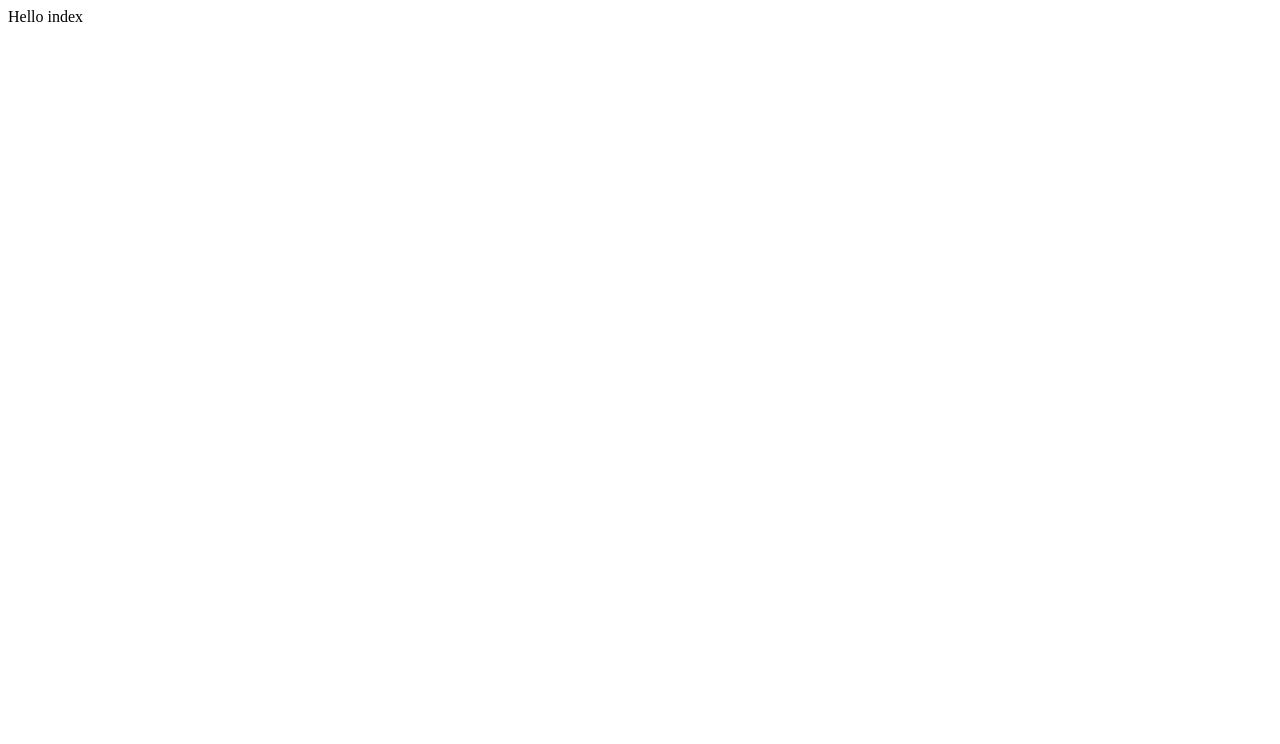
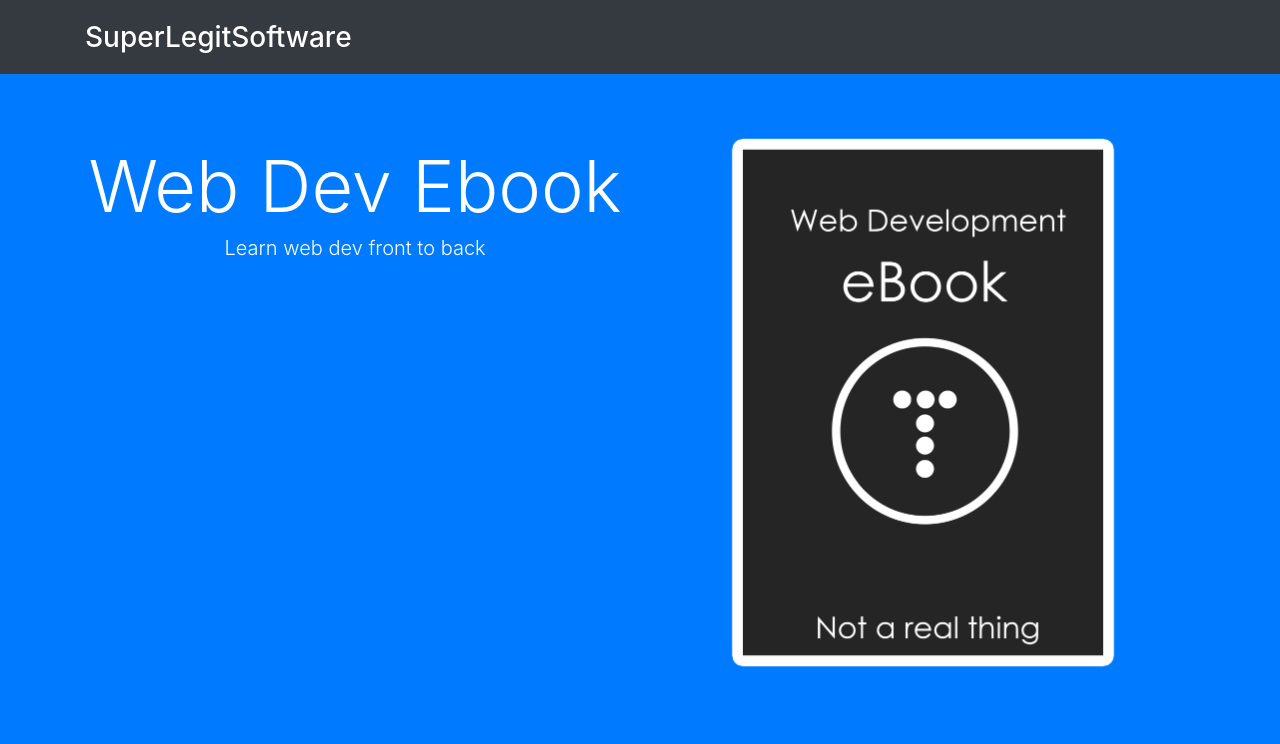
Before and after one commit to StefanHolmes/ebookseller-learning, a Node server app: page / in a window 1280 px wide. Before the commit the part shown is almost empty. Shown: the top 744 px of the page. Run offline with Node 20, Linux system fonts and the light colour scheme; some libraries are stand-ins or nearby versions.

Commit message:
Stripe integration begun
28:53 into the tutorial

```diff
--- a/views/index.handlebars
+++ b/views/index.handlebars
@@ -1 +1,19 @@
-Hello index
+<section class="py-2">
+    <div class="row">
+        <div class="col-md-6 text-center">
+            <h1 class="display-3 mt-3 pt-5">
+                Web Dev Ebook
+            </h1>
+            <p class="lead">Learn web dev front to back</p>
+            <form action="/charge" method="POST">
+                <script src="https://checkout.stripe.com/checkout.js" class="stripe-button" data-key="pk_test_ykqDqLJIvyPft1foxNpP08qI" data-amount="2000"
+                    data-name="Demo Site" data-description="2 widgets" data-image="https://stripe.com/img/documentation/checkout/marketplace.png"
+                    data-locale="auto" data-zip-code="true" data-currency="gbp">
+                    </script>
+            </form>
+        </div>
+        <div class="col-md-6">
+            <img src="/img/book.png" alt="" class="img-fluid">
+        </div>
+    </div>
+</section>
--- a/views/layouts/main.handlebars
+++ b/views/layouts/main.handlebars
@@ -4,9 +4,19 @@
     <meta charset="UTF-8">
     <meta name="viewport" content="width=device-width, initial-scale=1.0">
     <meta http-equiv="X-UA-Compatible" content="ie=edge">
+    <link rel="stylesheet" href="https://maxcdn.bootstrapcdn.com/bootstrap/4.0.0-beta/css/bootstrap.min.css" integrity="sha384-/Y6pD6FV/Vv2HJnA6t+vslU6fwYXjCFtcEpHbNJ0lyAFsXTsjBbfaDjzALeQsN6M" crossorigin="anonymous">
     <title>Ebook</title>
 </head>
-<body>
-    {{{body}}}
+<body class="bg-primary text-white">
+    <nav class="navbar navbar-expand-md navbar-dark bg-dark py-3">
+        <div class="container">
+            <a href="index.html" class="navbar-brand">
+                <h3 class="d-inline align-middle">SuperLegitSoftware</h3>
+            </a>
+        </div>
+    </nav>
+    <div class="container">
+        {{{body}}}
+    </div>
 </body>
 </html>
```
